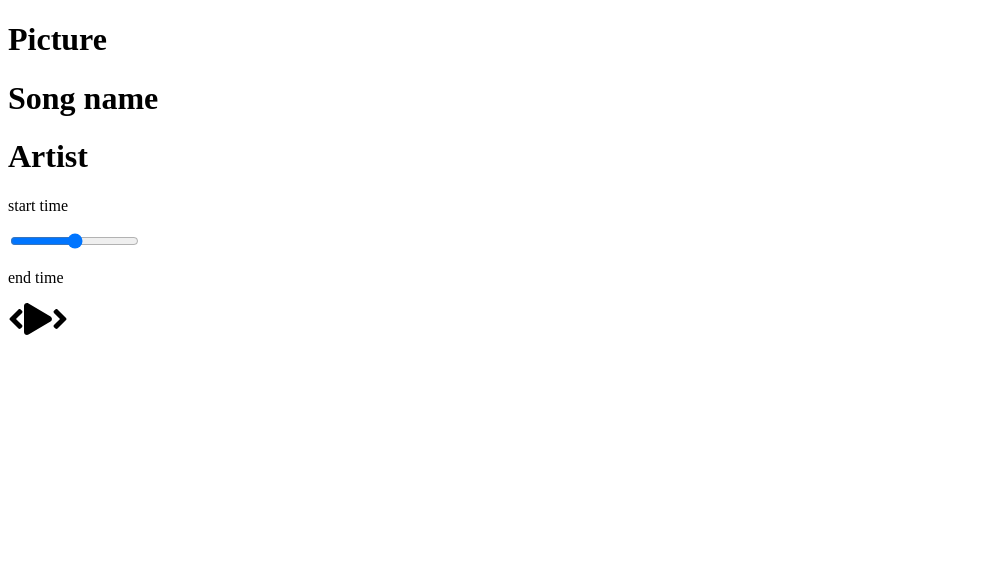
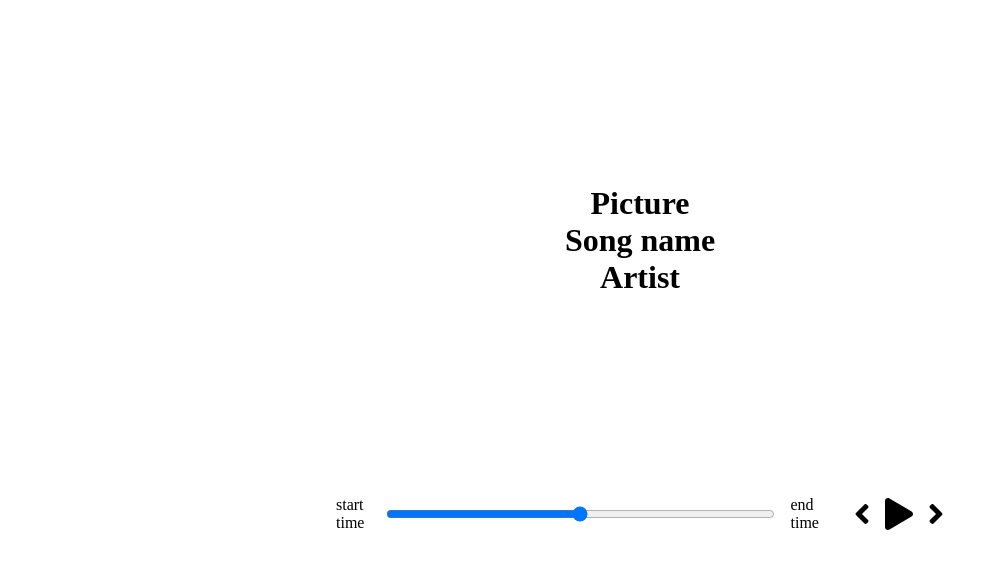
Before and after one commit to Ashlie-G/react-lofi-player, a React (Create React App) app: page / in a window 1280 px wide. Shown: the top 568 px of the page, without its empty margins (0-998 px from the left). Built offline with nearby package versions, Linux system fonts and the light colour scheme.

Commit message:
basic styling to song and player added with scss

```diff
--- a/package.json
+++ b/package.json
@@ -9,7 +9,7 @@
     "@testing-library/jest-dom": "^5.11.4",
     "@testing-library/react": "^11.1.0",
     "@testing-library/user-event": "^12.1.10",
-    "node-sass": "^5.0.0",
+    "node-sass": "^4.14.1",
     "react": "^17.0.1",
     "react-dom": "^17.0.1",
     "react-scripts": "4.0.1",
--- a/src/App.js
+++ b/src/App.js
@@ -1,6 +1,7 @@
 import React from 'react'
 import Player from './components/Player'
 import Song from './components/Song'
+import './styles/app.scss'
 
 function App() {
   return (
--- /dev/null
+++ b/src/styles/_player.scss
@@ -0,0 +1,31 @@
+.player{
+    min-height: 20vh;
+    display: flex;
+    flex-direction: column;
+    align-items: center;
+    justify-content: space-between;
+}
+.time-control{
+    width: 50%;
+    display: flex;
+
+    input{
+        width: 100%;
+        padding: 1rem 2rem;
+    }
+
+    p{
+        padding: 1rem;
+    }
+}
+.play-control{
+    display: flex;
+    justify-content: space-between;
+    align-items: center;
+    padding: 1rem;
+    width: 30%;
+
+    svg{
+        cursor: pointer;
+    }
+}
--- /dev/null
+++ b/src/styles/_song.scss
@@ -0,0 +1,7 @@
+.song-container{
+    min-height: 60vh;
+    display: flex;
+    flex-direction: column;
+    align-items: center;
+    justify-content: center;
+}
--- a/src/styles/app.scss
+++ b/src/styles/app.scss
@@ -3,3 +3,6 @@
     padding: 0;
     box-sizing: border-box;
 }
+
+@import './song';
+@import './player';
```
Also changed, not shown: 1 other file (tests, documents, lock files or other folders).
